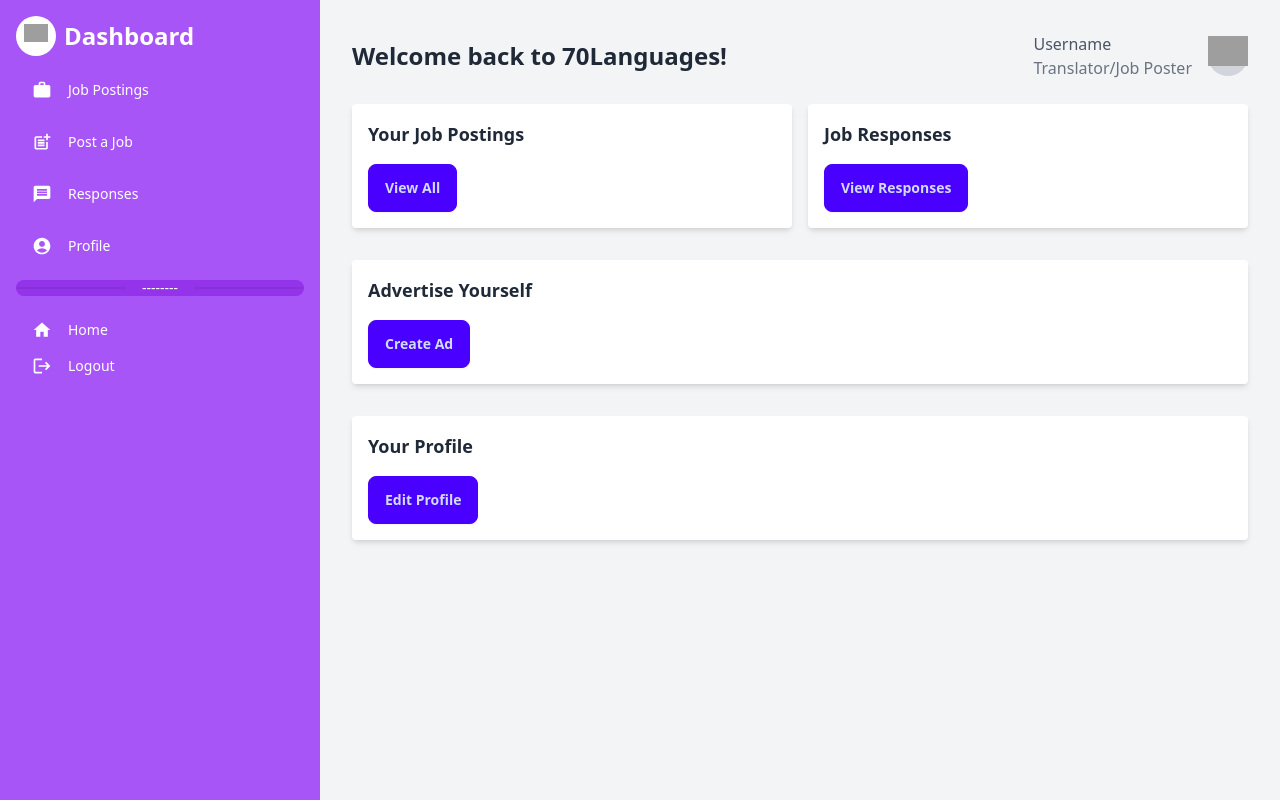
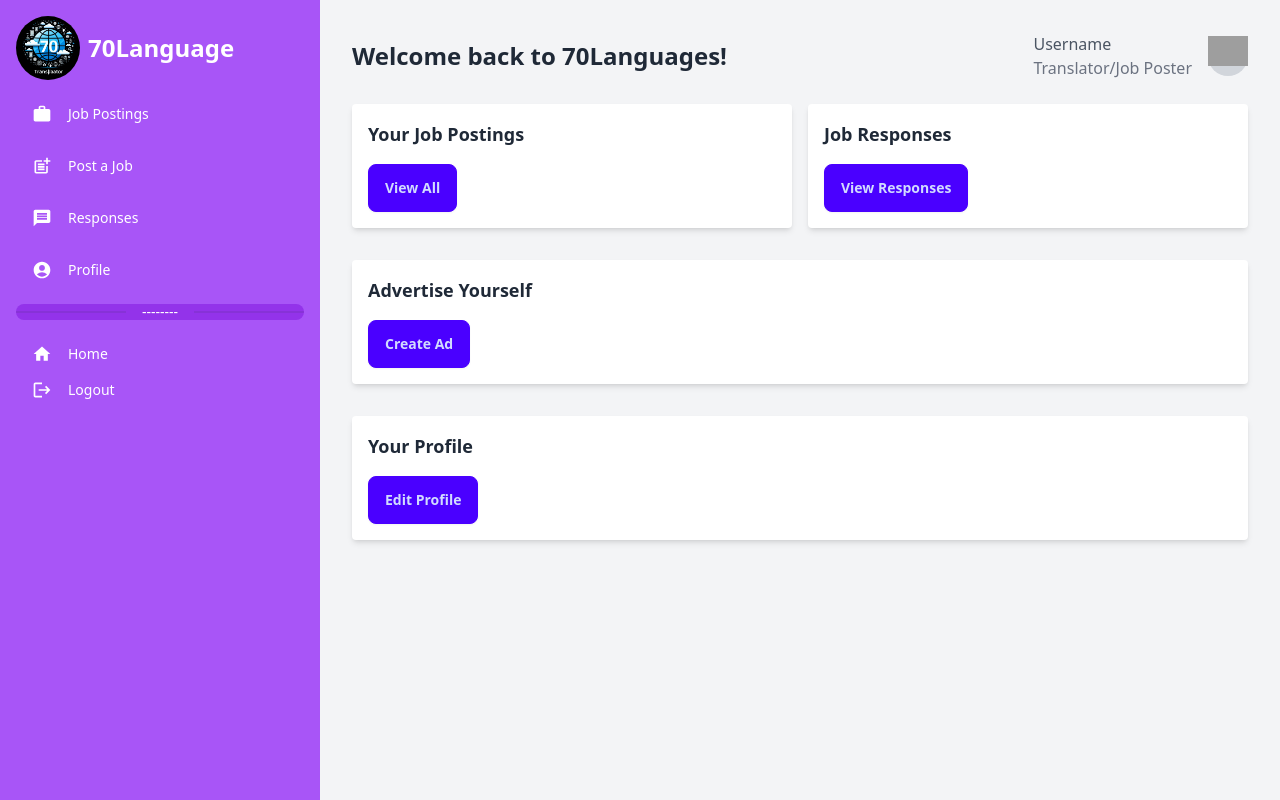
Before and after one commit to sakil470004/70loaguages.com, a React (Vite) app in the folder frontend/: page /dashboard in a window 1280 px wide. Built offline with nearby package versions, Linux system fonts and the light colour scheme; no server answers; sample sign-in values are in the browser's storage; grey boxes are pictures that could not be loaded.

Commit message:
change logo

```diff
--- a/frontend/src/pages/dashboard/DashboardSidebar.jsx
+++ b/frontend/src/pages/dashboard/DashboardSidebar.jsx
@@ -7,6 +7,7 @@
   MdHome,
 } from "react-icons/md";
 import { Link } from "react-router-dom";
+import logo from "../../assets/logo.png";
 
 const DashboardSidebar = () => {
   return (
@@ -18,11 +19,11 @@
       ></label>
       <ul className="menu bg-purple-500 text-white min-h-full w-80 p-4">
         <div className="mb-8">
-          <div className="flex items-center mb-4">
-            <div className="w-10 h-10 rounded-full bg-white p-2 mr-2">
-              <img src="/path/to/icon" alt="Dashboard Icon" />
+          <div className="flex items-center mb-4 cursor-pointer">
+            <div className="w-16  rounded-full bg-black  mr-2">
+              <img src={logo} alt="Dashboard Icon" />
             </div>
-            <span className="text-2xl font-bold">Dashboard</span>
+            <span className="text-2xl font-bold">70Language</span>
           </div>
           <li className="mb-4">
             <Link to="/dashboard/jobList" className="flex items-center">
```
